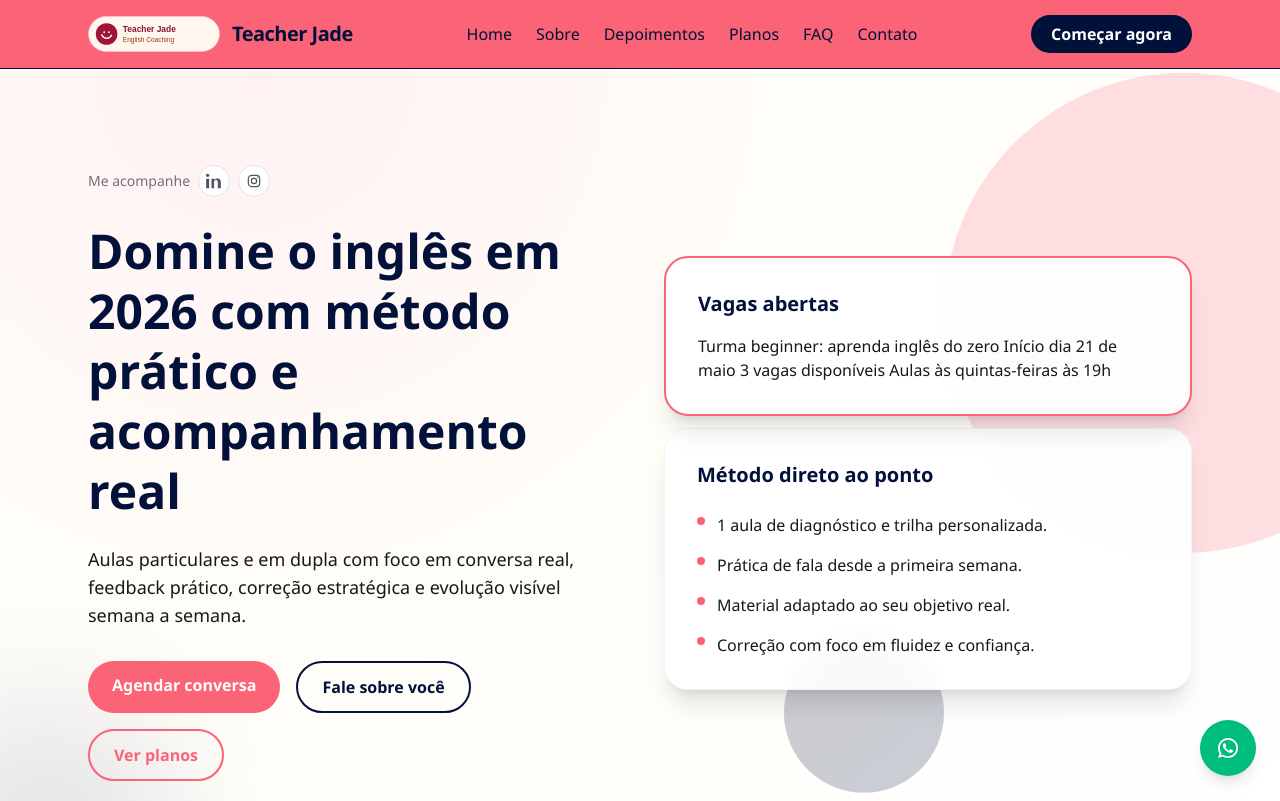
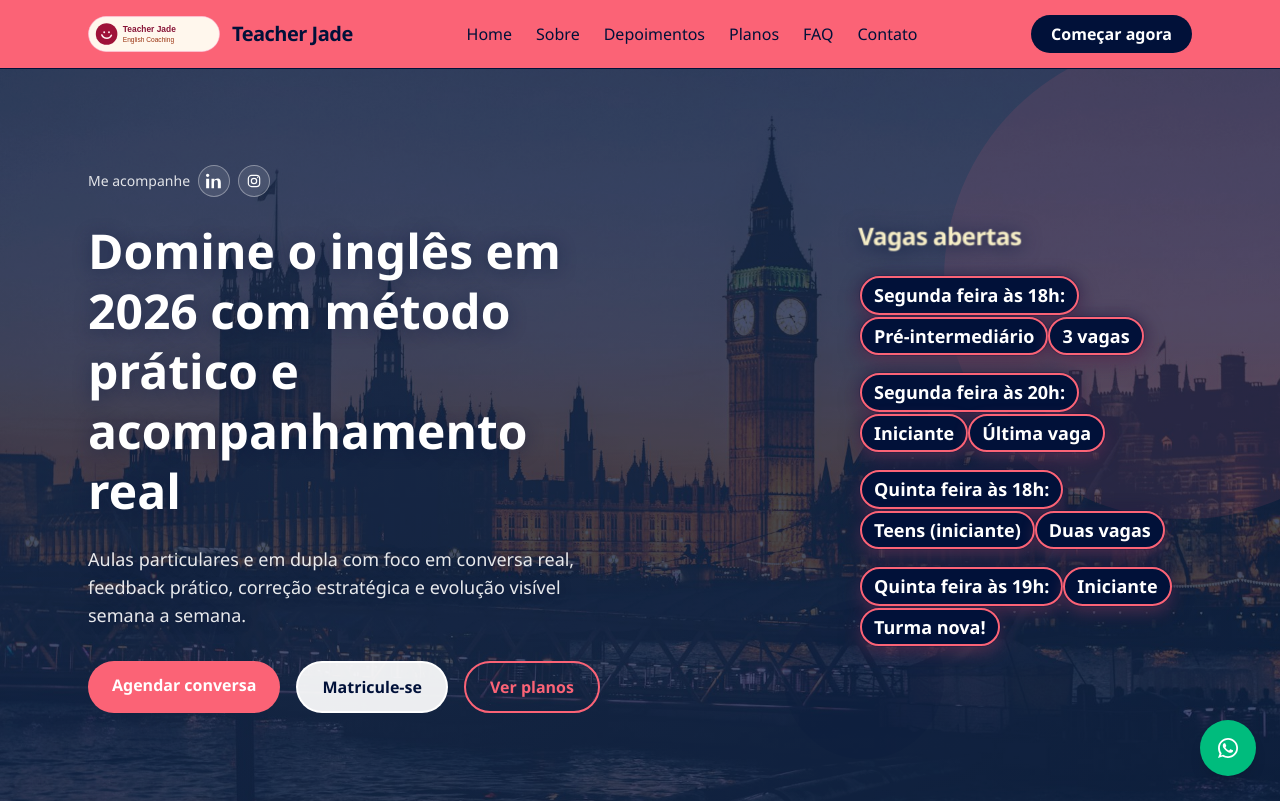
Before and after one commit to Kaikyterto/teacherjade, a React (Vite) app: page / in a window 1280 px wide. Shown: the top 801 px of the page. Built offline with nearby package versions, Linux system fonts and the light colour scheme.

Commit message:
Refactor code structure for improved readability and maintainability

```diff
--- a/src/components/Hero.jsx
+++ b/src/components/Hero.jsx
@@ -1,3 +1,4 @@
+import fundoImage from "../assets/fundo.jpg";
 import { contactLinks, getWhatsAppUrl, siteContent } from "../content/site";
 
 function SocialIcon({ label }) {
@@ -36,14 +37,38 @@ function SocialIcon({ label }) {
 
 export default function Hero() {
   const scheduleLink = getWhatsAppUrl("Olá! Quero agendar uma conversa.");
+  const openClasses = [
+    {
+      schedule: "Segunda feira às 18h:",
+      level: "Pré-intermediário",
+      seats: "3 vagas",
+    },
+    {
+      schedule: "Segunda feira às 20h:",
+      level: "Iniciante",
+      seats: "Última vaga",
+    },
+    {
+      schedule: "Quinta feira às 18h:",
+      level: "Teens (iniciante)",
+      seats: "Duas vagas",
+    },
+    {
+      schedule: "Quinta feira às 19h:",
+      level: "Iniciante",
+      seats: "Turma nova!",
+    },
+  ];
 
   return (
     <section
       id="hero"
       className="relative overflow-hidden py-24"
       style={{
-        background:
-          "radial-gradient(circle at 20% 0%, #fff1f2 0%, #fffdf8 40%, #ffffff 100%)",
+        backgroundImage: `linear-gradient(rgba(1, 17, 57, 0.66), rgba(1, 17, 57, 0.66)), radial-gradient(circle at 20% 0%, rgba(255, 241, 242, 0.28) 0%, rgba(255, 253, 248, 0.16) 40%, rgba(255, 255, 255, 0.04) 100%), url(${fundoImage})`,
+        backgroundPosition: "center",
+        backgroundRepeat: "no-repeat",
+        backgroundSize: "cover",
       }}
     >
       {/* ELEMENTOS VISUAIS DE FUNDO (SVG) */}
@@ -51,8 +76,9 @@ export default function Hero() {
         className="absolute inset-0 z-0 pointer-events-none overflow-hidden"
         aria-hidden="true"
       >
+        <div className="absolute inset-0 bg-[#011139]/18" />
         <svg
-          className="absolute -top-[10%] -right-[5%] w-[50%] h-[120%] opacity-20"
+          className="absolute -top-[10%] -right-[5%] h-[120%] w-[50%] opacity-10"
           viewBox="0 0 400 400"
           fill="none"
           xmlns="http://www.w3.org/2000/svg"
@@ -66,7 +92,7 @@ export default function Hero() {
 
         {/* Outra "bola" no canto inferior esquerdo para equilíbrio */}
         <div
-          className="absolute -bottom-20 -left-20 w-64 h-64 rounded-full blur-3xl opacity-10"
+          className="absolute -bottom-20 -left-20 h-64 w-64 rounded-full blur-3xl opacity-10"
           style={{ backgroundColor: "var(--brand-primary)" }}
         />
       </div>
@@ -74,18 +100,21 @@ export default function Hero() {
       <div className="relative z-10 mx-auto grid w-full max-w-6xl items-center gap-12 px-6 md:grid-cols-2">
         {/* TEXTO */}
         <div>
-          <div className="flex items-center gap-2 text-sm font-medium text-zinc-500">
+          <div className="flex items-center gap-2 text-sm font-medium text-white/85">
             <span>Me acompanhe</span>
             <div className="flex items-center gap-2">
               {contactLinks
-                .filter((link) => link.label !== "Formulário de triagem")
+                .filter(
+                  (link) =>
+                    link.label === "LinkedIn" || link.label === "Instagram"
+                )
                 .map((link) => (
                   <a
                     key={link.label}
                     href={link.href}
                     target="_blank"
                     rel="noreferrer"
-                    className="inline-flex h-8 w-8 items-center justify-center rounded-full border border-zinc-200 bg-white text-zinc-600 transition hover:-translate-y-0.5 hover:border-rose-300 hover:text-rose-600"
+                    className="inline-flex h-8 w-8 items-center justify-center rounded-full border border-white/35 bg-white/10 text-white transition hover:-translate-y-0.5 hover:border-white/60 hover:bg-white/20 hover:text-white"
                     aria-label={link.label}
                     title={link.label}
                   >
@@ -96,15 +125,18 @@ export default function Hero() {
           </div>
 
           <h1
-            className="mt-6 text-4xl font-extrabold leading-tight md:text-5xl"
+            className="mt-6 text-4xl font-extrabold leading-tight text-white md:text-5xl"
             style={{
-              color: "var(--brand-primary)",
+              textShadow: "0 2px 18px rgba(1, 17, 57, 0.45)",
             }}
           >
             Domine o inglês em 2026 com método prático e acompanhamento real
           </h1>
 
-          <p className="mt-6 text-lg" style={{ color: "var(--brand-ink)" }}>
+          <p
+            className="mt-6 text-lg text-white/90"
+            style={{ textShadow: "0 2px 12px rgba(1, 17, 57, 0.35)" }}
+          >
             Aulas particulares e em dupla com foco em conversa real, feedback
             prático, correção estratégica e evolução visível semana a semana.
           </p>
@@ -135,11 +167,12 @@ export default function Hero() {
               rel="noreferrer"
               className="rounded-full px-6 py-3 font-semibold transition hover:scale-105"
               style={{
-                border: "2px solid var(--brand-primary)",
+                backgroundColor: "rgba(255, 255, 255, 0.92)",
+                border: "2px solid rgba(255, 255, 255, 0.95)",
                 color: "var(--brand-primary)",
               }}
             >
-              Fale sobre você
+              Matricule-se
             </a>
 
             {/* BOTÃO SECUNDÁRIO */}
@@ -158,64 +191,32 @@ export default function Hero() {
 
         {/* CARD */}
 
-        <div className="flex flex-col ">
+        <div className="flex flex-col">
           <div
-            className="z-20 rounded-3xl p-8 shadow-xl mb-3 space-y-4"
-            style={{
-              backgroundColor: "rgba(255, 255, 255, 0.9)", // Leve transparência para o vidro
-              backdropFilter: "blur(10px)",
-              border: "2px solid var(--brand-light-pink)",
-            }}
+            className="relative z-20 mb-3 max-w-85 rounded-[28px] p-2"
+            style={{ marginLeft: "auto" }}
           >
-            <h1
-              className="text-xl font-extrabold p-auto"
-              style={{
-                color: "var(--brand-primary)",
-              }}
-            >
+            <h2 className="attention-zoom relative text-left text-2xl font-extrabold tracking-tight text-[#f7efc7] drop-shadow-[0_2px_10px_rgba(1,17,57,0.8)]">
               Vagas abertas
-            </h1>
-            <p>
-              Turma beginner: aprenda inglês do zero Início dia 21 de maio 3
-              vagas disponíveis Aulas às quintas-feiras às 19h
-            </p>
-          </div>
-          <div
-            className="relative z-10 rounded-3xl p-8 shadow-xl"
-            style={{
-              backgroundColor: "rgba(255, 255, 255, 0.9)", // Leve transparência para o vidro
-              backdropFilter: "blur(10px)",
-              border: "1px solid #f3f4f6",
-            }}
-          >
-            <h2
-              className="text-xl font-bold"
-              style={{ color: "var(--brand-primary)" }}
-            >
-              Método direto ao ponto
             </h2>
 
-            <ul className="mt-6 space-y-4">
-              {[
-                "1 aula de diagnóstico e trilha personalizada.",
-                "Prática de fala desde a primeira semana.",
-                "Material adaptado ao seu objetivo real.",
-                "Correção com foco em fluidez e confiança.",
-              ].map((item, index) => (
-                <li
-                  key={index}
-                  className="flex items-start gap-3"
-                  style={{ color: "var(--brand-ink)" }}
-                >
-                  <span
-                    className="mt-1 h-2 w-2 rounded-full shrink-0"
-                    style={{ backgroundColor: "var(--brand-light-pink)" }}
-                  />
-                  {item}
-                </li>
+            <div className="relative mt-6 space-y-4 text-[#f7efc7] drop-shadow-[0_2px_8px_rgba(1,17,57,0.85)]">
+              {openClasses.map((item) => (
+                <div key={item.schedule} className="space-y-0.5">
+                  <p className="inline-block rounded-full border-2 border-(--brand-light-pink) bg-(--brand-primary) px-3 py-1.5 text-lg font-extrabold leading-tight text-white shadow-[0_6px_16px_rgba(251,99,118,0.28)] ring-1 ring-[rgba(1,17,57,0.22)]">
+                    {item.schedule}
+                  </p>
+                  <p className="inline-block rounded-full border-2 border-(--brand-light-pink) bg-(--brand-primary) px-3 py-1.5 text-lg font-extrabold leading-tight text-white shadow-[0_6px_16px_rgba(251,99,118,0.28)] ring-1 ring-[rgba(1,17,57,0.22)]">
+                    {item.level}
+                  </p>
+                  <p className="inline-block rounded-full border-2 border-(--brand-light-pink) bg-(--brand-primary) px-3 py-1.5 text-lg font-semibold leading-tight text-white shadow-[0_6px_16px_rgba(251,99,118,0.28)] ring-1 ring-[rgba(1,17,57,0.22)]">
+                    {item.seats}
+                  </p>
+                </div>
               ))}
-            </ul>
+            </div>
           </div>
+          {/* Card moved to WhyChoose for better section alignment */}
         </div>
       </div>
     </section>
--- a/src/components/WhyChoose.jsx
+++ b/src/components/WhyChoose.jsx
@@ -86,6 +86,45 @@ export default function WhyChoose() {
             </article>
           ))}
         </div>
+        <div
+          className="mx-auto mt-10 max-w-3xl rounded-2xl p-8 transition duration-300"
+          style={{
+            backgroundColor: "var(--brand-light-pink)",
+            border: "1px solid #f1f5f9",
+            boxShadow: "0 0 20px rgba(251,99,118,0.25), 0 10px 30px rgba(0,0,0,0.05)",
+          }}
+          onMouseOver={(e) => {
+            e.currentTarget.style.transform = "translateY(-6px)";
+            e.currentTarget.style.boxShadow =
+              "0 0 30px rgba(251,99,118,0.5), 0 20px 40px rgba(0,0,0,0.08)";
+          }}
+          onMouseOut={(e) => {
+            e.currentTarget.style.transform = "translateY(0)";
+            e.currentTarget.style.boxShadow =
+              "0 0 20px rgba(251,99,118,0.25), 0 10px 30px rgba(0,0,0,0.05)";
+          }}
+        >
+          <h2 className="text-xl font-bold text-left" style={{ color: "var(--brand-primary)" }}>
+            Método direto ao ponto
+          </h2>
+
+          <ul className="mt-6 space-y-4 text-left" style={{ color: "var(--brand-ink)" }}>
+            {[
+              "1 aula de diagnóstico e trilha personalizada.",
+              "Prática de fala desde a primeira semana.",
+              "Material adaptado ao seu objetivo real.",
+              "Correção com foco em fluidez e confiança.",
+            ].map((item, index) => (
+              <li key={index} className="flex items-start gap-3">
+                <span
+                  className="mt-1 h-2 w-2 rounded-full shrink-0"
+                  style={{ backgroundColor: "var(--brand-primary)" }}
+                />
+                {item}
+              </li>
+            ))}
+          </ul>
+        </div>
       </div>
     </section>
   );
--- a/src/content/site.js
+++ b/src/content/site.js
@@ -26,7 +26,7 @@ export const contactLinks = [
     href: siteContent.instagramUrl,
   },
   {
-    label: "Formulário de triagem",
+    label: "Fazer matrícula",
     href: siteContent.triageFormUrl,
   },
 ];
--- a/src/index.css
+++ b/src/index.css
@@ -42,3 +42,20 @@ a {
 .btn-primary:hover {
   background-color: var(--brand-light-pink);
 }
+
+.attention-zoom {
+  animation: attention-zoom 3.8s ease-in-out infinite;
+  transform-origin: center;
+  will-change: transform;
+}
+
+@keyframes attention-zoom {
+  0%,
+  100% {
+    transform: scale(1);
+  }
+
+  50% {
+    transform: scale(1.03);
+  }
+}
```
Also changed, not shown: src/assets/fundo.jpg (added).
